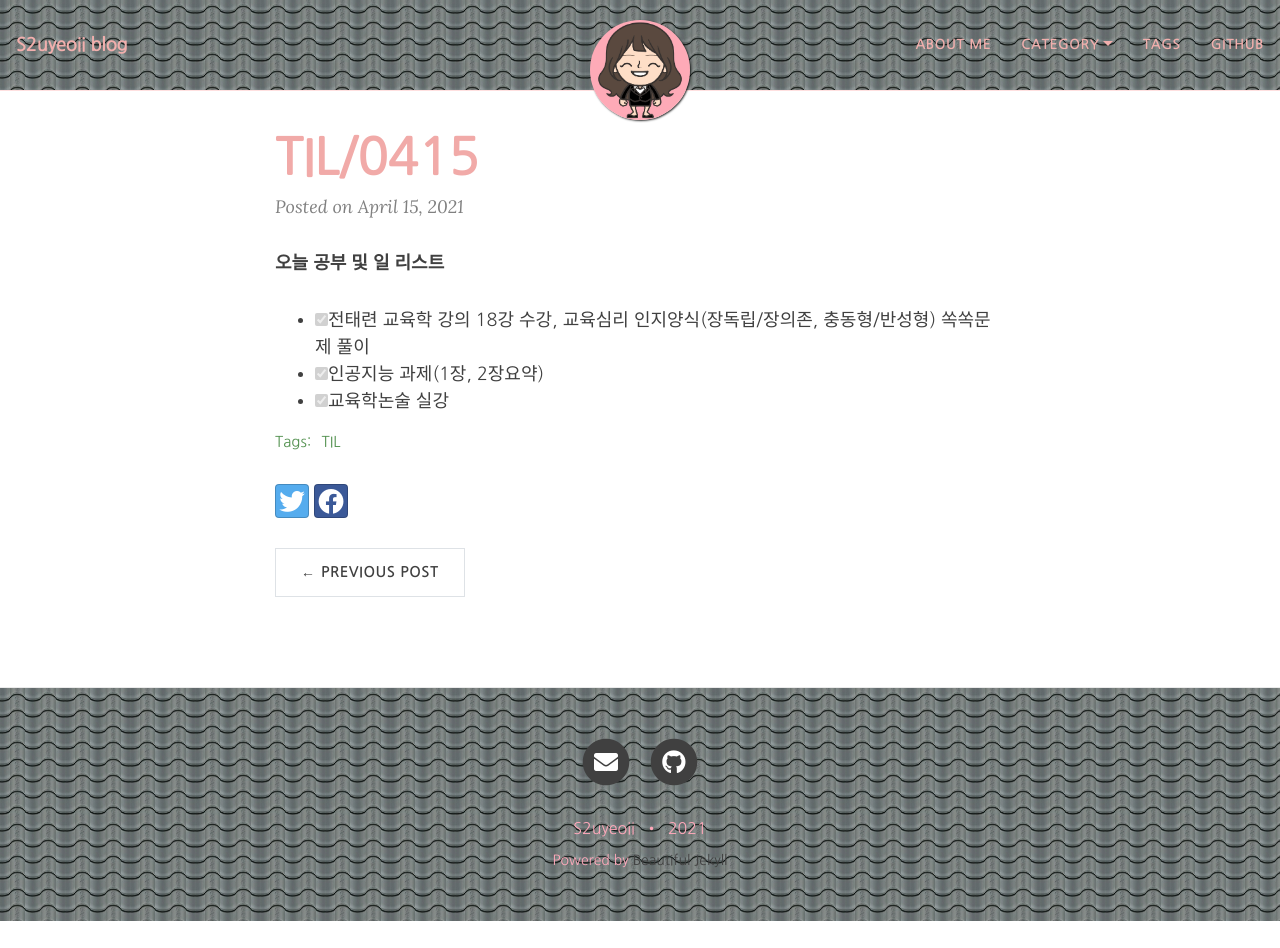
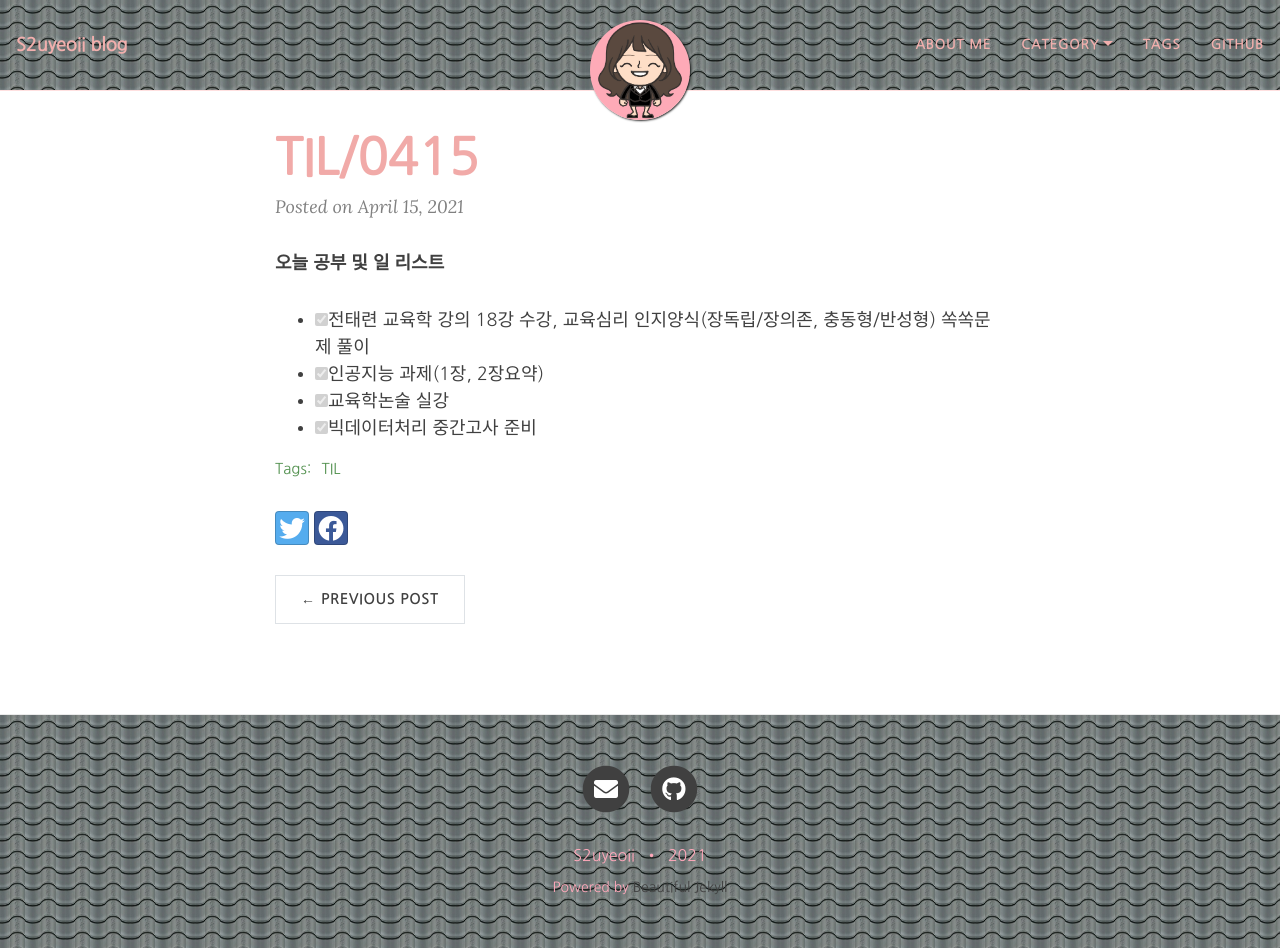
Before and after one commit to yeoneed/yeoneed.github.io, a Jekyll site: the page built from _posts/2021-04-15-TIL-0415.md, in a window 1280 px wide and 948 px high. Built offline with Jekyll 4.4.1, drawn with Linux system fonts in a browser that asks for light colours; nearby versions of some CDN libraries; some web fonts are replaced; comment, search, counter and statistics services are not loaded.

Commit message:
Update 2021-04-15-TIL-0415.md

```diff
--- a/_posts/2021-04-15-TIL-0415.md
+++ b/_posts/2021-04-15-TIL-0415.md
@@ -13,3 +13,4 @@ category: [TIL]
  - [x] 전태련 교육학 강의 18강 수강, 교육심리 인지양식(장독립/장의존, 충동형/반성형) 쏙쏙문제 풀이
  - [x] 인공지능 과제(1장, 2장요약)
  - [x] 교육학논술 실강
+ - [x] 빅데이터처리 중간고사 준비
```
